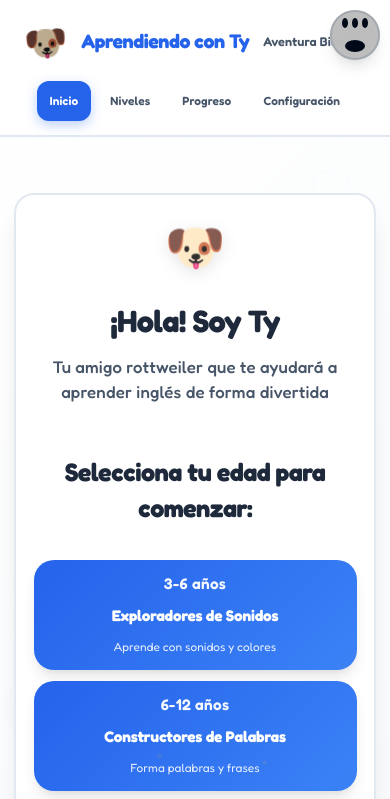
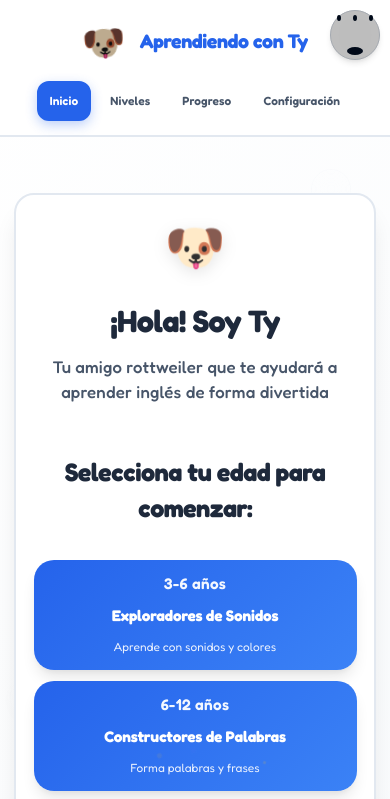
Before and after one commit to micaelasolipago/Aprendiendo-con-Ty, a plain HTML site: page index.html in a window 390 px wide. Shown: the top 799 px of the page. Drawn offline with Linux system fonts and the light colour scheme.

Commit message:
🔧 Arreglar botón de huella en móviles: eliminar subtítulo y mejorar adaptabilidad

```diff
--- a/index.html
+++ b/index.html
@@ -33,7 +33,6 @@
             <div class="logo-section">
                 <div class="ty-character">🐶</div>
                 <h1 class="game-title">Aprendiendo con Ty</h1>
-                <p class="game-subtitle">Aventura Bilingüe</p>
             </div>
             <nav class="main-nav">
                 <button class="nav-btn" data-section="home">Inicio</button>
--- a/styles/components.css
+++ b/styles/components.css
@@ -25,6 +25,9 @@
     align-items: center;
     justify-content: center;
     transition: all var(--transition-normal);
+    /* Mejorar visibilidad en móviles */
+    background: rgba(255, 255, 255, 0.95);
+    border: 2px solid var(--primary-blue);
 }
 
 .paw-pad {
@@ -859,33 +862,36 @@
     }
 
     .paw-toggle {
-        top: 10px;
-        right: 10px;
+        top: 8px;
+        right: 8px;
+        z-index: 1001;
     }
 
     .paw-print {
-        width: 45px;
-        height: 45px;
+        width: 40px;
+        height: 40px;
+        border: 1px solid var(--border-light);
+        box-shadow: var(--shadow-md);
     }
 
     .paw-pad {
-        width: 20px;
-        height: 12px;
-        bottom: 6px;
+        width: 16px;
+        height: 8px;
+        bottom: 4px;
     }
 
     .paw-toe {
-        width: 6px;
-        height: 10px;
-        top: 6px;
+        width: 4px;
+        height: 6px;
+        top: 4px;
     }
 
     .toe-1 {
-        left: 10px;
+        left: 6px;
     }
 
     .toe-3 {
-        right: 10px;
+        right: 6px;
     }
 
     /* Mejorar navegación táctil */
```
Also changed, not shown: 1 other file.
